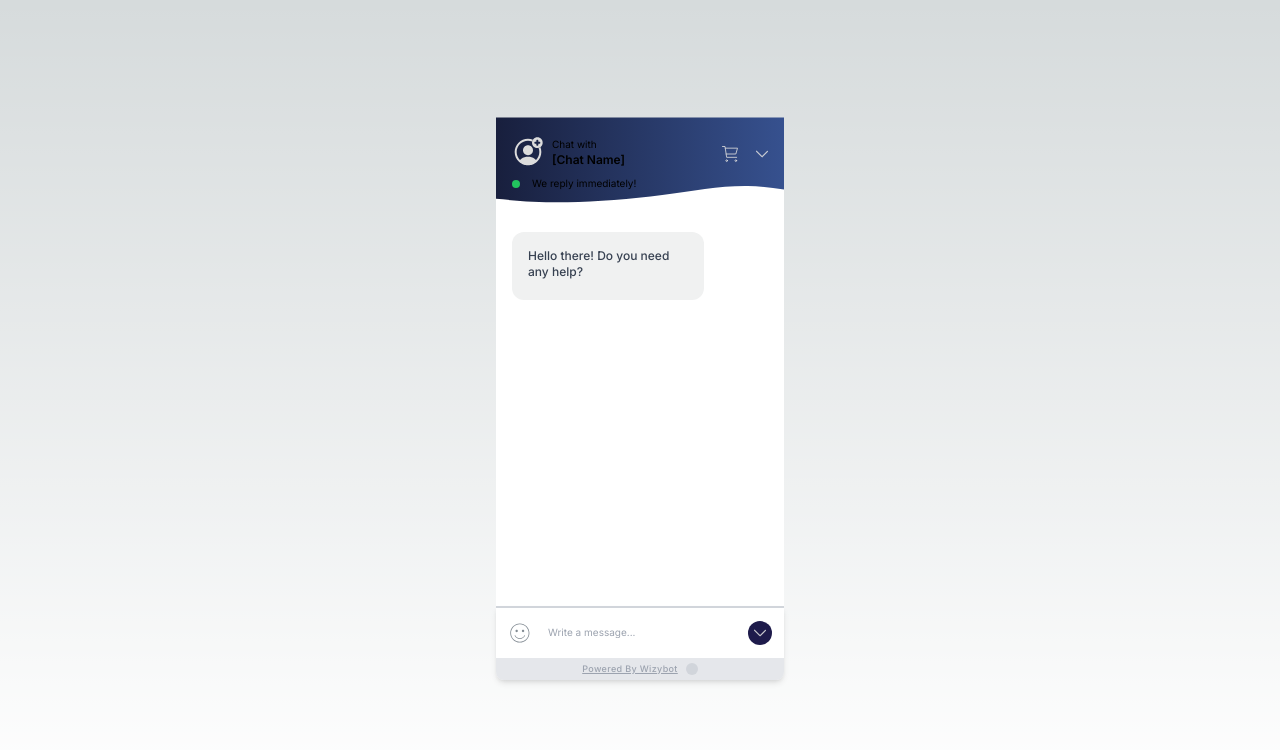
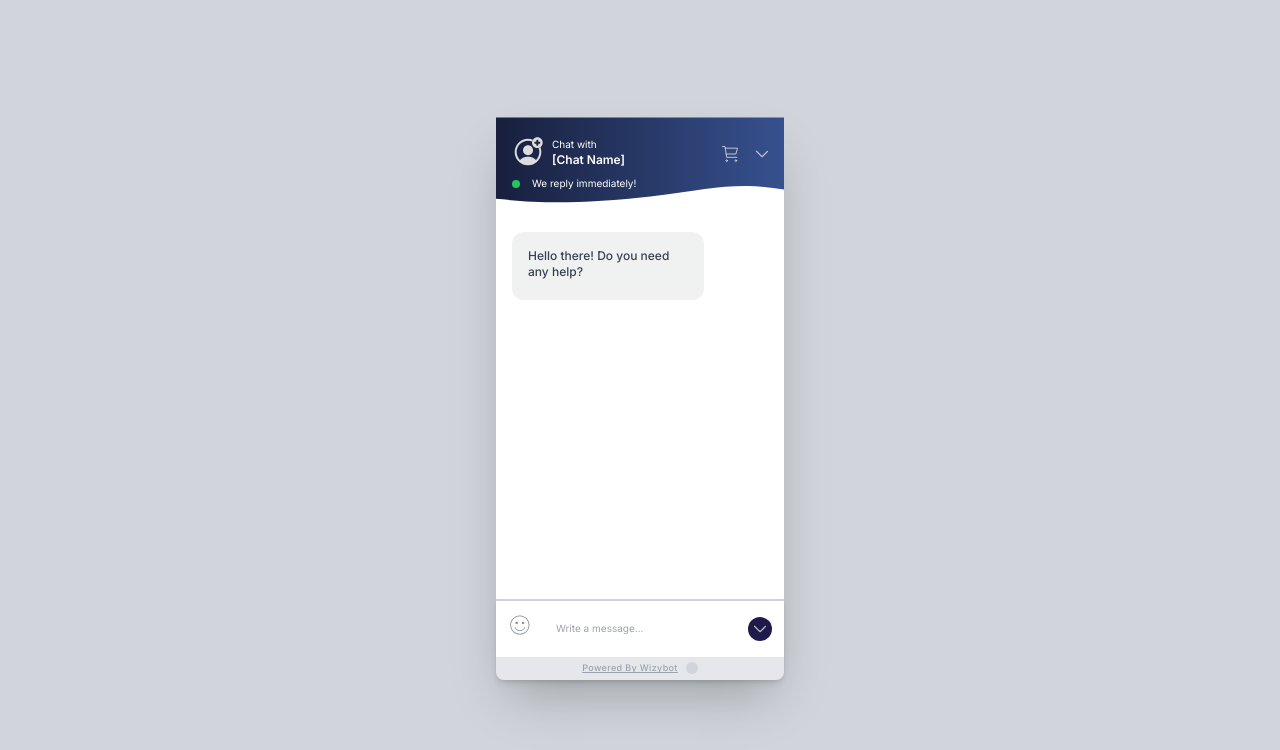
Before and after one commit to stivenm16/chatbot, a Next.js app: page / in a window 1280 px wide. Shown: the top 750 px of the page. Built offline with nearby package versions, Linux system fonts and the light colour scheme.

Commit message:
fix text color in header

```diff
--- a/app/components/Footer.tsx
+++ b/app/components/Footer.tsx
@@ -42,7 +42,9 @@ export const Footer = ({ addMessage, isLoading }: FooterProps) => {
     <div className="flex flex-col relative items-center rounded-b-lg shadow-md border-t-2 border-t-gray-300">
       <div className="h-[90%] flex items-center justify-between py-2  w-full px-3">
         <div className="flex gap-4">
-          <EmojiIcon />
+          <div className="cursor-pointer">
+            <EmojiIcon />
+          </div>
           <input
             type="text"
             placeholder="Write a message..."
@@ -50,7 +52,7 @@ export const Footer = ({ addMessage, isLoading }: FooterProps) => {
             disabled={isLoading}
             onChange={handleTextChange}
             onKeyDown={handleKeyPress}
-            className="flex-1   rounded-lg focus:outline-none text-black text-[10px] "
+            className="flex-1 rounded-lg focus:outline-none text-black text-[10px] p-2 "
           />
         </div>
         <button
--- a/app/components/Header/Header.tsx
+++ b/app/components/Header/Header.tsx
@@ -6,11 +6,13 @@ export const Header = () => {
     <>
       <Wave>
         <div className="relative flex z-1  justify-between p-4">
-          <div className="flex  flex-col">
-            <div className="flex  items-center gap-2">
-              <UserIcon />
-              <div className="flex flex-col">
-                <span className="text-[10px]">Chat with </span>
+          <div className="flex  flex-col text-white">
+            <div className="flex  items-center gap-2 ">
+              <div className="cursor-pointer">
+                <UserIcon />
+              </div>
+              <div className="flex flex-col ">
+                <span className="text-[10px] ">Chat with </span>
                 <span className="font-semibold text-xs">[Chat Name]</span>
               </div>
             </div>
@@ -21,8 +23,12 @@ export const Header = () => {
           </div>
 
           <div className="flex space-x-4 justify-center items-center mb-5">
-            <CartIcon />
-            <ArrowDown />
+            <div className="cursor-pointer">
+              <CartIcon />
+            </div>
+            <div className="cursor-pointer">
+              <ArrowDown />
+            </div>
           </div>
         </div>
       </Wave>
--- a/app/globals.css
+++ b/app/globals.css
@@ -6,14 +6,6 @@
   --foreground-rgb: 0, 0, 0;
   --background-start-rgb: 214, 219, 220;
   --background-end-rgb: 255, 255, 255;
-}
-
-@media (prefers-color-scheme: dark) {
-  :root {
-    --foreground-rgb: 255, 255, 255;
-    --background-start-rgb: 0, 0, 0;
-    --background-end-rgb: 0, 0, 0;
-  }
 }
 
 body {
--- a/app/page.tsx
+++ b/app/page.tsx
@@ -6,8 +6,8 @@ export default function Home() {
   const { messages, isLoading, products, addMessage } = useChat()
 
   return (
-    <main className="flex min-h-screen flex-col items-center justify-center ">
-      <div className="flex flex-col h-[35rem] bg-white rounded-xl">
+    <main className="flex min-h-screen flex-col items-center justify-center bg-gray-300 ">
+      <div className="flex flex-col h-[35rem] bg-white rounded-xl shadow-2xl">
         <Header />
         <ChatBody
           messages={messages}
```
